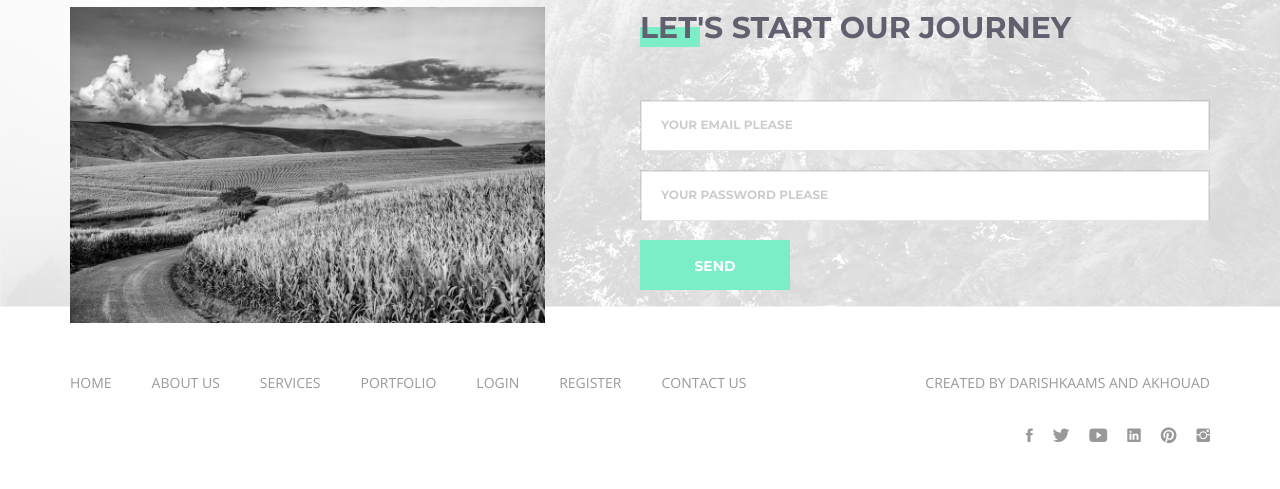
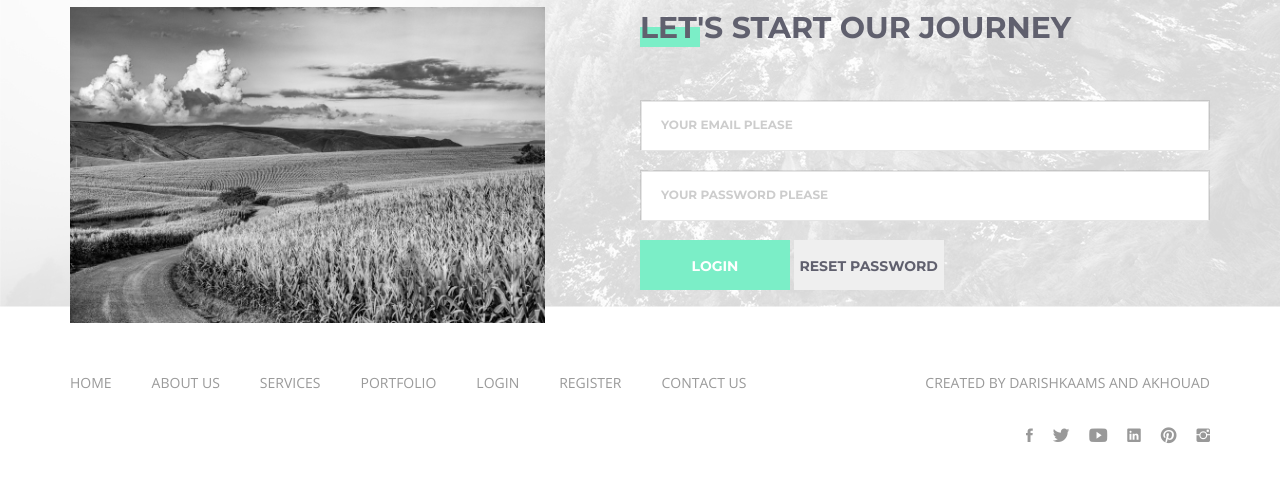
Before and after one commit to DarishkaAMS/-Django_Projects-Django_Food_Delivery_App, a Django app: page /account/login/ in a window 1280 px wide. Shown: the part 543-1032 px from the top of the page. Run offline with Django 3.2, Linux system fonts and the light colour scheme; some libraries are stand-ins or nearby versions; some web fonts are replaced.

Commit message:
Style login page

```diff
--- a/MainProject/templates/account/login.html
+++ b/MainProject/templates/account/login.html
@@ -7,13 +7,13 @@
 		<ul class="slides">
 			<li>
 				<div><span class="small-title uppercase montserrat-text">welcome to</span></div>
-				<div class="big-title uppercase montserrat-text">Login</div>
+				<div class="big-title uppercase montserrat-text">login</div>
 				<p>Lorem ipsum dolor sit amet, consectetur adipisicing elit, sed do eiusmod
 				tempor incididunt ut labore et dolore magna aliqua.</p>
 			</li>
 			<li>
 				<div><span class="small-title uppercase montserrat-text">welcome to</span></div>
-				<div class="big-title uppercase montserrat-text">next progress</div>
+				<div class="big-title uppercase montserrat-text">next step</div>
 				<p>Lorem ipsum dolor sit amet, consectetur adipisicing elit, sed do eiusmod
 				tempor incididunt ut labore et dolore magna aliqua. Ut enim ad minim veniam,
 				quis nostrud exercitation ullamco laboris nisi ut aliquip ex ea commodo
@@ -39,13 +39,13 @@
                         <form action="#" method="post">
                             {% csrf_token %}
                             <div class="input_1">
-                                <input type="email" name="email" class="input_1">
+                                <input type="email" name="email" class="input_1" required>
                                 <span>your email please</span>
 
                             </div>
                             <br/>
                             <div class="input_1">
-                                <input type="password" name="password" class="input_1">
+                                <input type="password" name="password" class="input_1" required>
                                 <span>your password please</span>
                             </div>
                             {% for field in login_form %}
@@ -60,7 +60,8 @@
                                     <p>{{ login_form.non_field_errors }}</p>
                                 </div>
                             {% endif %}
-                            <button type="submit" class="btn green" style="margin-top:20px"><span>send</span></button>
+                            <button type="submit" class="btn green" style="margin-top:20px"><span>Login</span></button>
+                            <button type="submit" class="btn black" style="margin-top:20px"><span>Reset Password</span></button>
                         </form>
 					</p>
 				</div>
```
